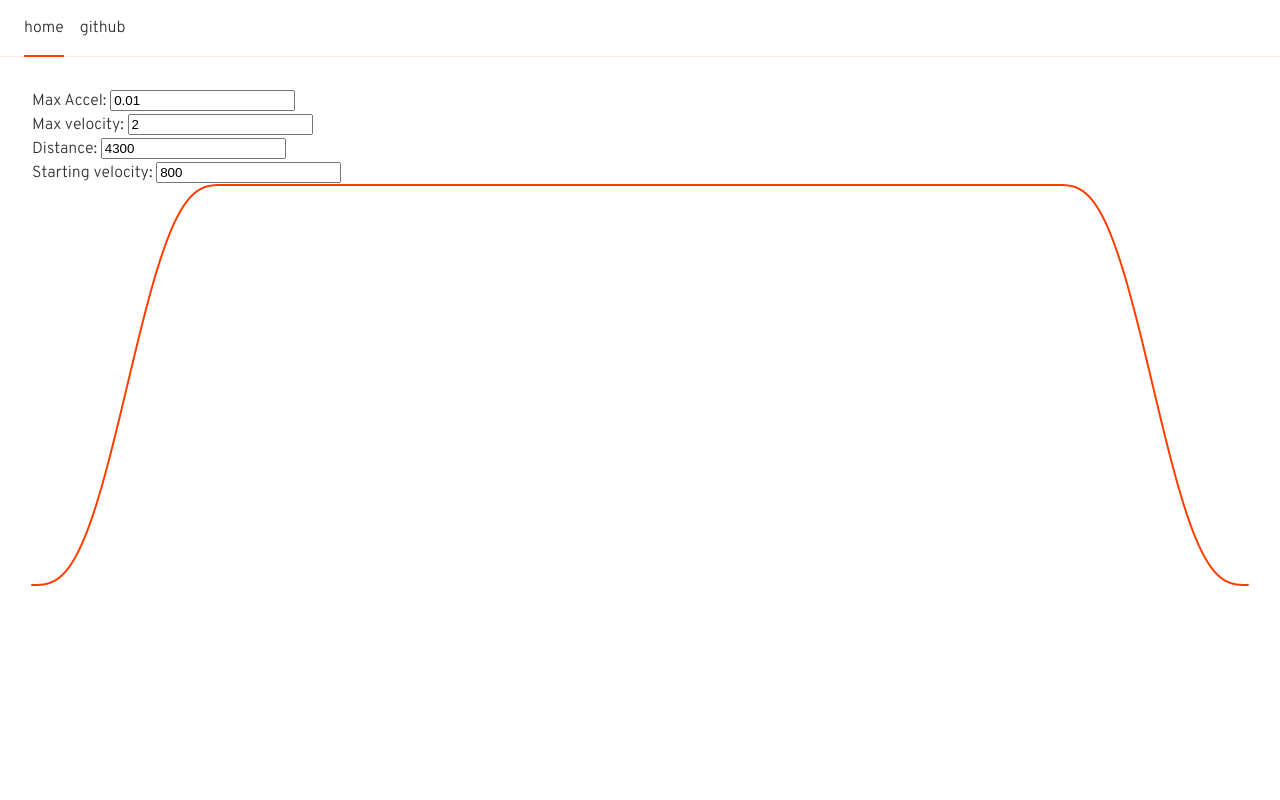
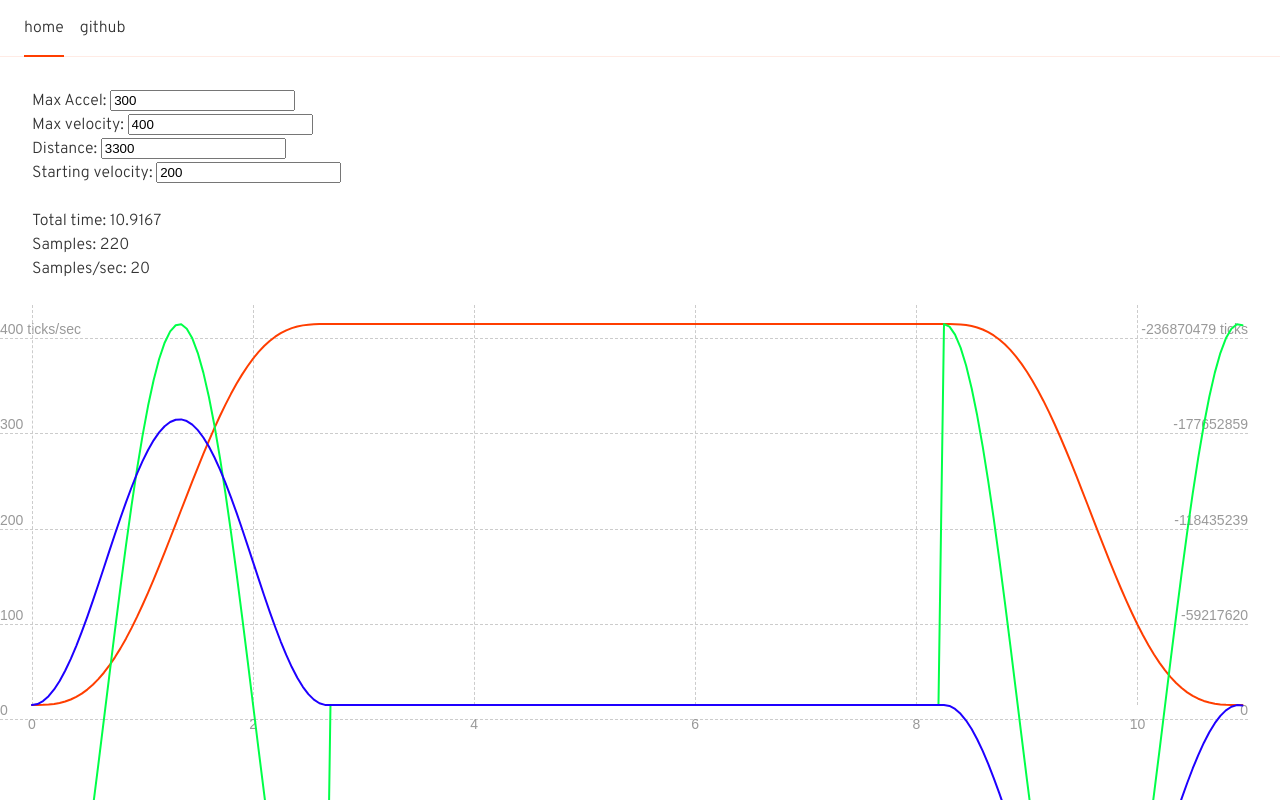
Before and after one commit to SQLSourcerer/pancake-ts, a SvelteKit app: page / in a window 1280 px wide. Built offline with nearby package versions, Linux system fonts and the light colour scheme.

Commit message:
many changes

```diff
--- a/src/routes/+page.svelte
+++ b/src/routes/+page.svelte
@@ -6,16 +6,38 @@
 	import { MotionProfile } from '$lib/model/motion-profile';
 	import SvgLine from '$lib/components/SvgLine.svelte';
 	import Svg from '$lib/components/Svg.svelte';
+	import Grid from '$lib/components/Grid.svelte';
+	import Quadtree from '$lib/components/Quadtree.svelte';
+	import Point from '$lib/components/Point.svelte';
 
-	let maxAccel = 0.01;
-	let maxVelocity = 2;
-	let distance = 4300;
-	let startingVelocity = 800;
+	let maxAccel = 300;
+	let maxVelocity = 400;
+	let distance = 3300;
+	let startingVelocity = 200;
 
-	$: profile = new MotionProfile(maxAccel,maxVelocity,distance,startingVelocity);
-	$: time = profile.totalProfileTime;
-	$: maxy = profile.profileVelocity(time/2.0);
-	$: data = [...Array(Math.round(time * 10)).keys()].map(k=>k/10.0).map(t=>({time:t,velocity:profile.profileVelocity(t)}))
+	const minx = 0;
+
+	$: profile = new MotionProfile(maxAccel, maxVelocity, distance, startingVelocity);
+	$: time = Math.ceil(profile.totalProfileTime);
+	$: samples = Math.ceil(Math.ceil(200 / time) / 5) * 5 * time;
+	$: maxx = time;
+	$: maxy = profile.profileVelocity(time / 2.0) * 1.05;
+	$: posfactor =
+		profile.profileVelocity(time / 2.0) / profile.profilePosition(profile.totalProfileTime);
+	//$: maxy = profile.profilePosition(profile.totalProfileTime);
+	//$: data = [...Array(Math.round(time * 10)).keys()].map(k=>k/10.0).map(t=>({time:t,velocity:profile.profileVelocity(t)}))
+	$: data = [...Array(samples).keys()]
+		.map((k) => (Math.ceil(time) * k) / samples)
+		.map((t) => ({
+			time: t,
+			velocity: profile.profileVelocity(t),
+			position: profile.profilePosition(t),
+			acceleration: profile.profileAccel(t)
+		}));
+
+	const pc = (x: number) => {
+		return (100 * (x - minx)) / (maxx - minx);
+	};
 </script>
 
 <svelte:head>
@@ -60,32 +82,77 @@
 </section> -->
 <label>
 	Max Accel:
-	<input type="text" bind:value={maxAccel} /></label>
+	<input type="text" bind:value={maxAccel} /></label
+>
 <br />
 <label>
 	Max velocity:
-		<input type="text" bind:value={maxVelocity} /></label>
+	<input type="text" bind:value={maxVelocity} /></label
+>
 <br />
 <label>
 	Distance:
-			<input type="text" bind:value={distance} /></label>
+	<input type="text" bind:value={distance} /></label
+>
 
 <br />
 <label>
 	Starting velocity:
-				<input type="text" bind:value={startingVelocity} /></label>
+	<input type="text" bind:value={startingVelocity} /></label
+>
+<br />
+<br />
 
-<div class="chart"><Chart x1={0} x2={time} y1={0} y2={maxy}>
-	<Svg><SvgLine {data}
-	x={p=>p.time}
-	y={p=>p.velocity}
-	let:d
-	>
+Total time: {+profile.totalProfileTime.toFixed(4)}<br />
+Samples: {samples} <br />
+Samples/sec: {samples / time}
+<br /><br />
+
+<div class="chart">
+	<Chart x1={0} x2={time} y1={0} y2={maxy}>
+		<Grid horizontal count={5} let:value let:last>
+			<div class="grid-line horizontal" style="display:flex;justify-content:space-between">
+				<span style="position:relative">{value}{last ? ' ticks/sec' : ''}</span>
+				<span style="position:relative">
+					{+(value / posfactor).toFixed(0)}{last ? ' ticks' : ''}
+				</span>
+			</div>
+		</Grid>
+
+		<Grid vertical count={5} let:value let:last>
+			<div class="grid-line vertical"></div>
+			<span class="time-label">{value}</span>
+		</Grid>
+
+		<Svg>
+			<SvgLine {data} x={(p) => p.time} y={(p) => p.velocity} let:d>
 				<path class="velocity" {d} />
-</SvgLine></Svg>
+			</SvgLine>
 
-</Chart></div>
+			<SvgLine {data} x={(p) => p.time} y={(p) => p.position * posfactor} let:d>
+				<path class="position" {d} />
+			</SvgLine>
 
+			<SvgLine {data} x={(p) => p.time} y={(p) => p.acceleration} let:d>
+				<path class="acceleration" {d} />
+			</SvgLine>
+		</Svg>
+
+		<Quadtree {data} x={(d) => d.time} y={(d) => d.velocity} let:closest>
+			{#if closest}
+				<Point x={closest.time} y={closest.velocity}>
+					<div class="focus"></div>
+					<div class="tooltip" style="transform: translate(-{pc(closest.time)}%,0)">
+						<strong>{+closest.velocity.toFixed(2)} tps</strong>
+						<span>{+closest.position.toFixed(0)} ticks</span>
+						<span>{+closest.acceleration.toFixed(2)} ticks/s/s</span>
+						<span>{+closest.time.toFixed(2)}</span>
+					</div>
+				</Point>
+			{/if}
+		</Quadtree>
+	</Chart>
+</div>
 
 <style>
 	path.velocity {
@@ -96,8 +163,61 @@ path.velocity {
 		fill: none;
 	}
 
+	path.position {
+		stroke: #00ff48;
+		stroke-linejoin: round;
+		stroke-linecap: round;
+		stroke-width: 2px;
+		fill: none;
+	}
+
+	path.acceleration {
+		stroke: #1e00ff;
+		stroke-linejoin: round;
+		stroke-linecap: round;
+		stroke-width: 2px;
+		fill: none;
+	}
+
 	.chart {
 		height: 400px;
+	}
+
+	.grid-line {
+		position: relative;
+		display: block;
+	}
+
+	.grid-line.horizontal {
+		width: calc(100% + 2em);
+		left: -2em;
+		border-bottom: 1px dashed #ccc;
+	}
+
+	.grid-line.vertical {
+		height: 100%;
+		border-left: 1px dashed #ccc;
+	}
+
+	.grid-line span {
+		position: absolute;
+		left: 0;
+		bottom: 2px;
+		line-height: 1;
+		font-family: sans-serif;
+		font-size: 14px;
+		color: #999;
+	}
+
+	.time-label {
+		position: absolute;
+		width: 4em;
+		left: -2em;
+		bottom: -30px;
+		font-family: sans-serif;
+		font-size: 14px;
+		color: #999;
+		text-align: center;
 	}
 
 	header {
```
Lines whose indentation alone changed are shown as unchanged.
